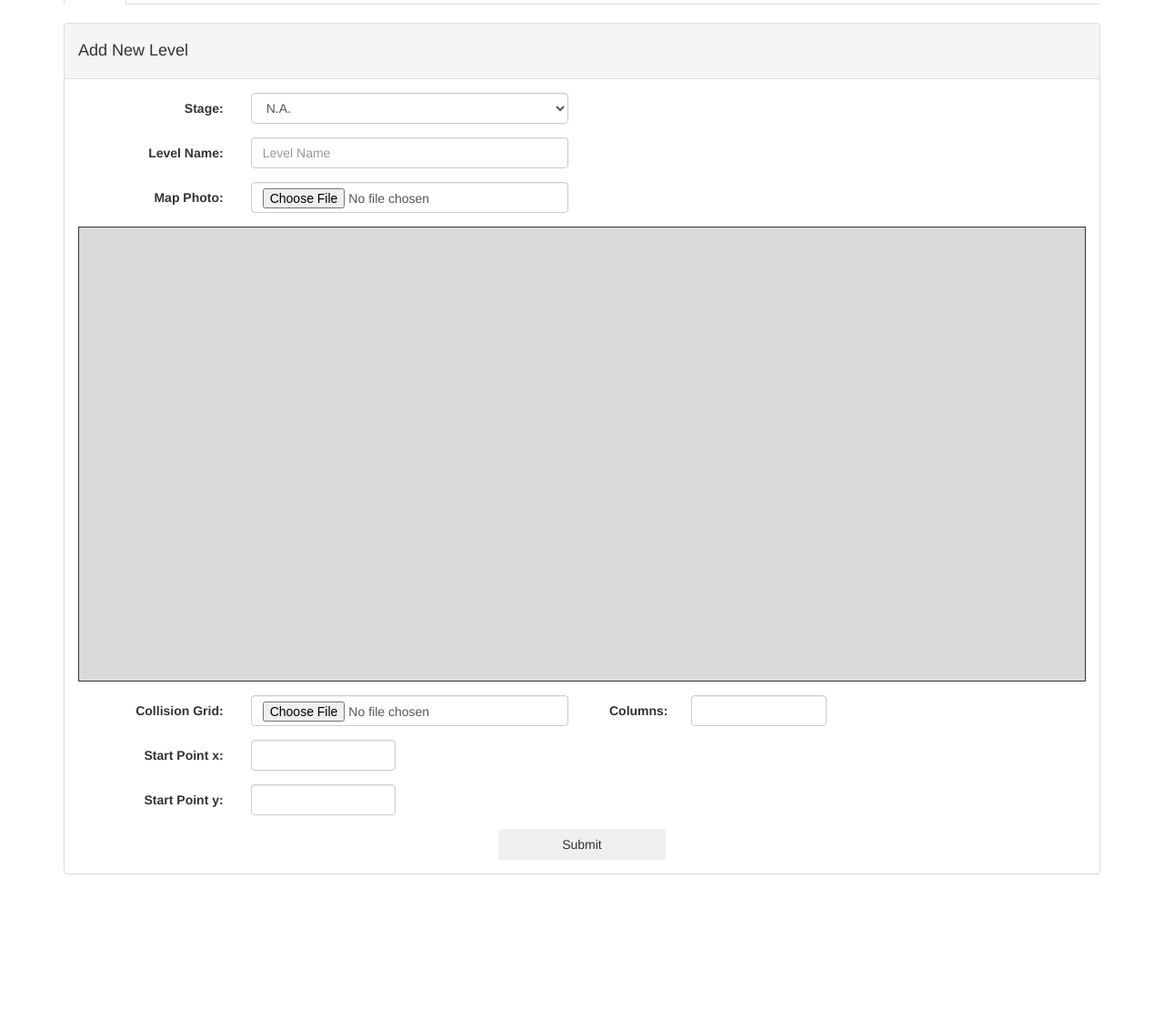
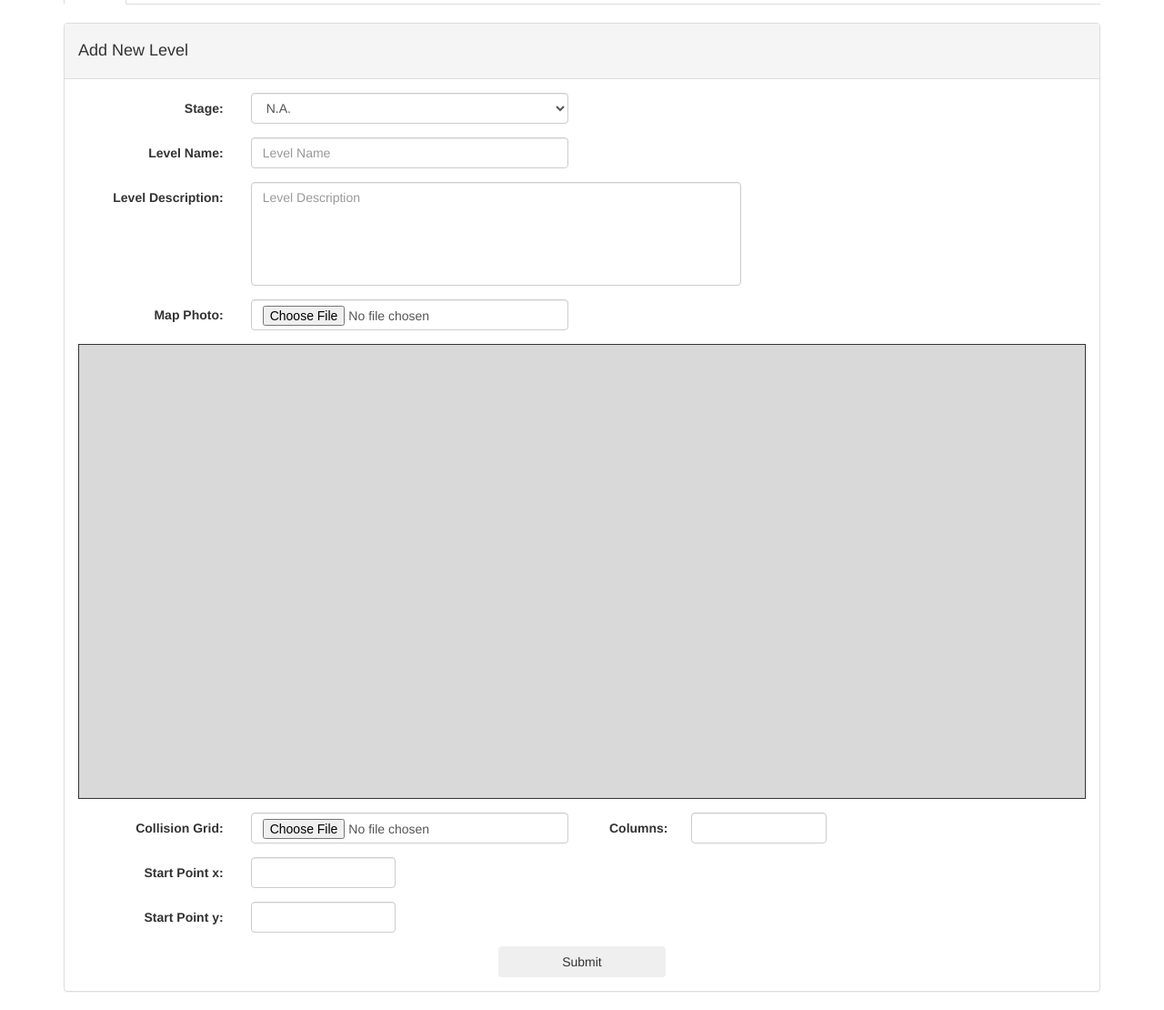
Before and after one commit to timpquerubin/Progmia, a CodeIgniter app: page /Progmia/index.php/dashboard/add_level in a window 1280 px wide. Shown: the part 137-1247 px from the top of the page at 91% size. Before the commit the page ends 1098 px from the top, so only its background shows below. Run offline with CodeIgniter, Linux system fonts and the light colour scheme; data comes from the database, SQL or seed files in the repository; some libraries are stand-ins or nearby versions.

Commit message:
fix dadshboard add level page and created new map

```diff
--- a/application/controllers/Dashboard.php
+++ b/application/controllers/Dashboard.php
@@ -47,17 +47,17 @@
 			$level_count++;
 
 			$map_size = getimagesize($_FILES['imgMap']['tmp_name']);
-
 			$startPt = array((int)$_POST['startPtX'],(int)$_POST['startPtY']);
+			$lvlId = md5($_POST['stage'] + $level_count + $_POST['level-name']);
 
 			$level_params = array(
-				'LVL_ID' => md5($_POST['stage'] + $level_count + $_POST['level-name']),
+				'LVL_ID' => $lvlId,
 				'LVL_GRID' => $_POST['mapCol'],
 				'LVL_NAME' => $_POST['level-name'],
-				'LVL_SPOINT' => json_encode($startPt),
-				'LVL_COLS' => (int)$_POST['numCols'],
-				'LVL_MAP_HEIGHT' => $map_size[1],
-				'LVL_MAP_WIDTH' => $map_size[0],
+				'LVL_STARTPOINT' => json_encode($startPt),
+				'LVL_NUMCOLS' => (int)$_POST['numCols'],
+				'LVL_IMGHEIGHT' => $map_size[1],
+				'LVL_IMGWIDTH' => $map_size[0],
 				'STAGE' => $_POST['stage'],
 				'LVL_NUM' => $level_count,
 			);
@@ -78,6 +78,7 @@
 				$config['max_size'] = '2048';
 				$config['max_width'] = '2000';
 				$config['max_height'] = '2000';
+				$config['file_name'] = $lvlId;
 
 				$this->load->library('upload', $config);
 
@@ -87,10 +88,12 @@
 				}
 				else {
 					$data = array('upload_data' => $this->upload->data());
+
+					$level_params['LVL_FILENAME'] =  $lvlId.$data['upload_data']['file_ext'];
 				}
 			}
 
-			$this->Game_model->add_level($params);
+			$this->Game_model->add_level($level_params);
 			redirect('Dashboard/level_list');
 
 		}
--- a/application/views/game/add_level.php
+++ b/application/views/game/add_level.php
@@ -25,6 +25,14 @@
 					<label class="control-label col-sm-2">Level Name:</label>
 					<div class="col-sm-4">
 						<input type="text" class="form-control" name="level-name" id="level-name" placeholder="Level Name">
+					</div>
+				</div>
+
+				<div class="form-group">
+					<label class="control-label col-sm-2">Level Description:</label>
+					<div class="col-sm-6">
+						<!-- <input type="text" class="form-control" name="level-description" id="level-description" placeholder="Level Description"> -->
+						<textarea class="form-control" style="resize: none;" rows="5" name="level-description" id="level-description" placeholder="Level Description"></textarea>
 					</div>
 				</div>
 
--- a/application/views/game/game_list.php
+++ b/application/views/game/game_list.php
@@ -27,8 +27,8 @@
 								<td><?php echo $lvl['STAGE'] ?></td>
 								<td><?php echo $lvl['LVL_NUM'] ?></td>
 								<td><?php echo $lvl['LVL_NAME'] ?></td>
-								<td><?php echo $lvl['LVL_SPOINT'] ?></td>
-								<td><?php echo $lvl['LVL_COLS'] ?></td>
+								<td><?php echo $lvl['LVL_STARTPOINT'] ?></td>
+								<td><?php echo $lvl['LVL_NUMCOLS'] ?></td>
 								<td><?php echo $lvl['LVL_CREATEDAT'] ?></td>
 								<td><?php echo $lvl['LVL_UPDATEDAT'] ?></td>
 							</tr>
--- a/application/views/pages/game2.php
+++ b/application/views/pages/game2.php
@@ -53,7 +53,7 @@
 		<div class="game-menu" style="height: <?php echo $level[0]['LVL_IMGHEIGHT']/2; ?>;">
 			<div class="player-hp">
 				<label class="col-sm-1 col-xs-2" style="color: #FFF;">HP:</label>
-				<div class="progress col-sm-4 col-xs-5" style="padding: 0px;">
+				<div class="progress col-sm-3 col-xs-5" style="padding: 0px;">
 				 	<div class="progress-bar progress-bar-danger player-hp-bar" role="progressbar" style="width: 100%"></div>
 				</div>
 			</div>
```
Also changed, not shown: assets/images/c9f0f895fb98ab9159f51fd0297e236d.png (added).
